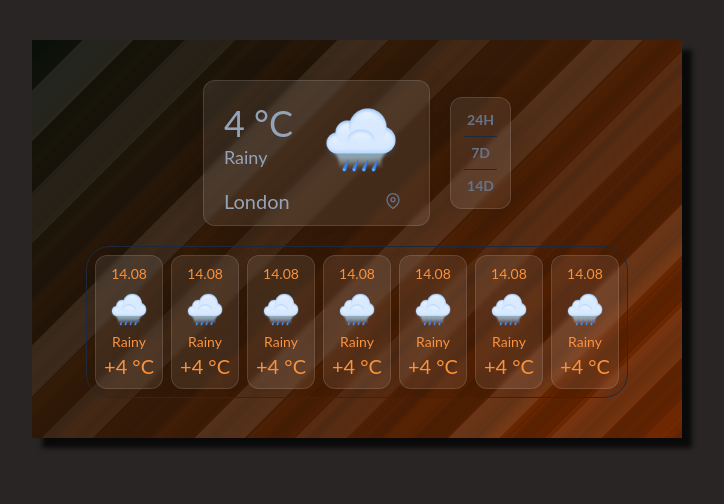
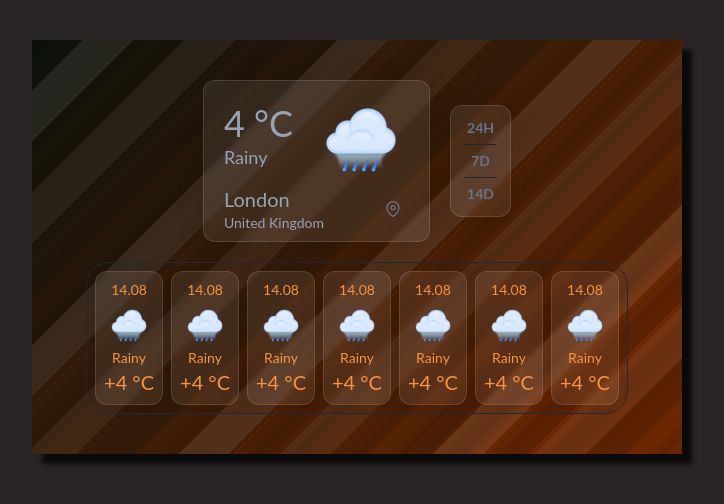
Before and after one commit to shologin/weather-app, a React (Vite) app: page / in a window 1280 px wide. Shown: the top 504 px of the page, without its empty margins (283-1007 px from the left). Built offline with nearby package versions, Linux system fonts and the light colour scheme.

Commit message:
feat: established city choosing

```diff
--- a/src/App.tsx
+++ b/src/App.tsx
@@ -12,7 +12,7 @@ function App() {
 
   const [locationState, setLocationState] = useState<LocationState>({
     locationLoading: false,
-    locationData: null,
+    locationData: JSON.parse(localStorage.getItem("preferredCity")!) || { city: "London", country: "United Kingdom" },
     locationError: null,
   });
 
@@ -27,8 +27,12 @@ function App() {
   };
 
   useEffect(() => {
-    console.log(locationState);
-  }, [locationState]);
+    console.log("Current city: ", locationState.locationData?.city);
+  }, [locationState.locationData]);
+
+  // useEffect(() => {
+  //   console.log(locationState);
+  // }, [locationState]);
   return (
     <div className="app background flex flex-col justify-center items-center py-10 mt-10 mx-auto">
       <div className="flex-center gap-5">
--- a/src/components/BadgePrimary.tsx
+++ b/src/components/BadgePrimary.tsx
@@ -19,12 +19,15 @@ export const BadgePrimary = ({ handleOpenSearch, searchOpen, locationState }: ba
         </div>
       </div>
       <div className="flex items-center justify-between text-slate-400">
-        <span className="text-xl ">London</span>
+        <div className="text-xl">
+          {locationState.locationData?.city} <span className="block text-sm max-w-[200px] truncate">{locationState.locationData?.country}</span>
+        </div>
         {!locationState.locationLoading ? (
           <button
             className={classNames(
               "inline-block",
               "text-slate-500",
+              "ml-2",
               "p-2",
               "rounded-lg",
               "hover:bg-slate-400",
@@ -39,7 +42,7 @@ export const BadgePrimary = ({ handleOpenSearch, searchOpen, locationState }: ba
             <FiMapPin />
           </button>
         ) : (
-          <Puff width={24} height={24} color="#16a34a" wrapperStyle={{padding: "4px"}} />
+          <Puff width={24} height={24} color="#16a34a" wrapperStyle={{ padding: "4px" }} />
         )}
       </div>
     </div>
--- a/src/components/Search.tsx
+++ b/src/components/Search.tsx
@@ -24,10 +24,14 @@ export const Search = ({ locationState, setLocationState, handleOpenForecast }:
   const handleChoice = (name: string, country: string) => {
     setLocationState({
       locationLoading: false,
-      locationData: { city: name, country: country},
+      locationData: { city: name, country: country },
       locationError: null,
     });
+    localStorage.setItem("preferredCity", JSON.stringify({ city: name, country }));
+    handleOpenForecast()
   };
+
+  // auto finding location findLocation() imported to this file and called in template
 
   return (
     <div className="search mt-2 w-2/4 relative">
--- a/src/index.css
+++ b/src/index.css
@@ -572,6 +572,10 @@ video {
   margin-top: 13rem;
 }
 
+.ml-2 {
+  margin-left: 0.5rem;
+}
+
 .block {
   display: block;
 }
@@ -618,6 +622,22 @@ video {
   max-width: 90%;
 }
 
+.max-w-full {
+  max-width: 100%;
+}
+
+.max-w-\[\] {
+  max-width: ;
+}
+
+.max-w-\[100px\] {
+  max-width: 100px;
+}
+
+.max-w-\[200px\] {
+  max-width: 200px;
+}
+
 .cursor-pointer {
   cursor: pointer;
 }
@@ -646,6 +666,10 @@ video {
   gap: 1.25rem;
 }
 
+.overflow-hidden {
+  overflow: hidden;
+}
+
 .overflow-x-auto {
   overflow-x: auto;
 }
@@ -656,6 +680,16 @@ video {
 
 .overflow-y-hidden {
   overflow-y: hidden;
+}
+
+.truncate {
+  overflow: hidden;
+  text-overflow: ellipsis;
+  white-space: nowrap;
+}
+
+.text-ellipsis {
+  text-overflow: ellipsis;
 }
 
 .rounded-3xl {
@@ -805,8 +839,9 @@ video {
   color: rgb(30 41 59 / var(--tw-text-opacity));
 }
 
-.filter {
-  filter: var(--tw-blur) var(--tw-brightness) var(--tw-contrast) var(--tw-grayscale) var(--tw-hue-rotate) var(--tw-invert) var(--tw-saturate) var(--tw-sepia) var(--tw-drop-shadow);
+.text-slate-300 {
+  --tw-text-opacity: 1;
+  color: rgb(203 213 225 / var(--tw-text-opacity));
 }
 
 .background {
```
